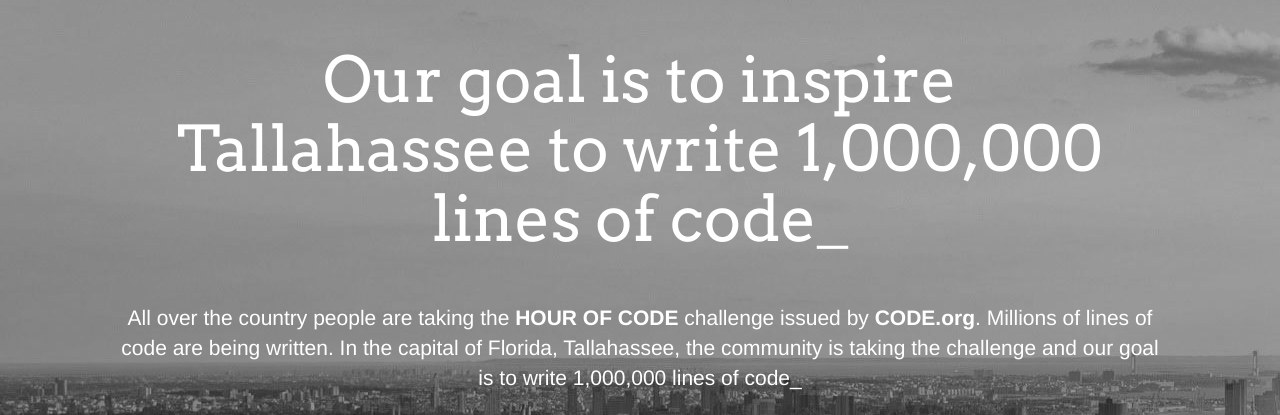
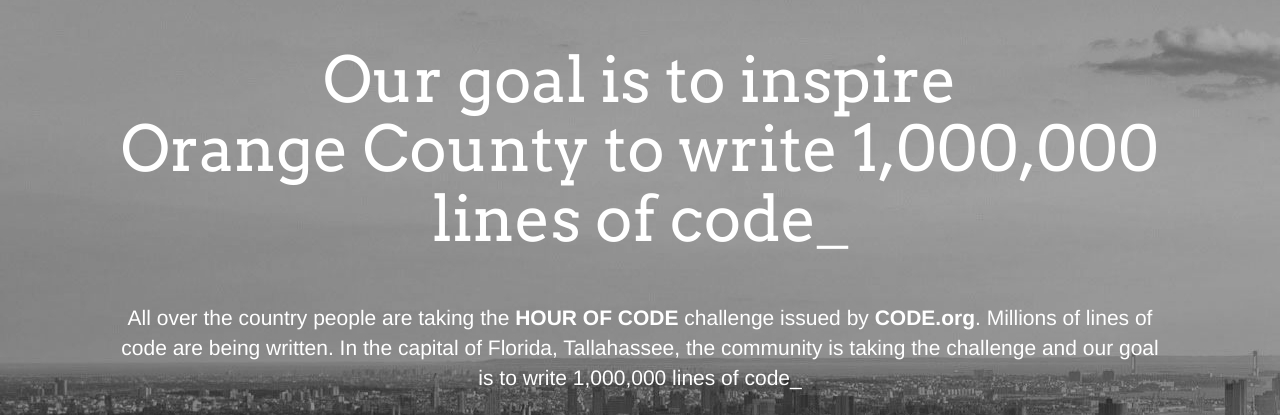
Before and after one commit to daivee/daivee.github.io, a plain HTML site: page index.html in a window 1280 px wide. Shown: the part 53-468 px from the top of the page. Drawn offline with nearby package versions, Linux system fonts and the light colour scheme; a script that the page names is missing.

Commit message:
Changed city

```diff
--- a/index.html
+++ b/index.html
@@ -58,7 +58,7 @@
 
     <div class="jumbotron">
       <div class="container">
-        <h1>Our goal is to inspire <br>Tallahassee to write 1,000,000<br> lines of code_</h1>
+        <h1>Our goal is to inspire <br>Orange County to write 1,000,000<br> lines of code_</h1>
         <p>All over the country people are taking the <strong>HOUR OF CODE</strong> challenge issued by <strong>CODE.org</strong>. Millions of lines of code are being written. In the capital of Florida, Tallahassee, the community is taking the challenge and our goal is to write 1,000,000 lines of code_</p>
         <p>
         <p><a class="btn btn-danger btn-lg" href="#" role="button">Learn more &raquo;</a></p>
```
